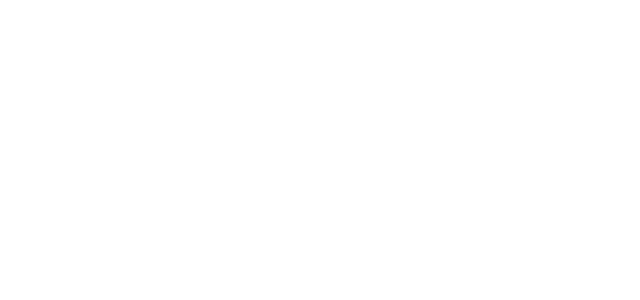
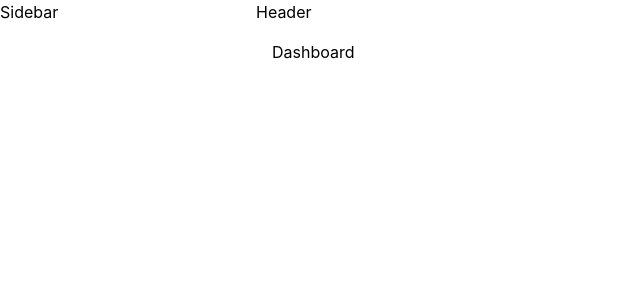
Before and after one commit to Mohammedali03/Planify, a React (Vite) app in the folder Client/: page /dashboard in a window 1280 px wide. Before the commit this address had no page. Shown: the top 300 px of the page, without its empty margins (0-640 px from the left). Built offline with nearby package versions, Linux system fonts and the light colour scheme.

Commit message:
set up layout structure

```diff
--- a/Client/src/App.jsx
+++ b/Client/src/App.jsx
@@ -4,6 +4,8 @@
 import Home from "./components/Home";
 import Signup from "./components/Signup";
 import Login from "./components/Login";
+import Layout from "./components/Layout";
+import Dashboard from "./components/Dashboard";
 
 const App = () => {
   return (
@@ -11,6 +13,9 @@
       <Route path="/" element={<Home />} />
       <Route path="/signup" element={<Signup />} />
       <Route path="/login" element={<Login />} />
+      <Route path="/dashboard" element={<Layout />}>
+        <Route index element={<Dashboard />} />
+      </Route>
     </Routes>
   );
 };
--- /dev/null
+++ b/Client/src/components/Dashboard.jsx
@@ -0,0 +1,7 @@
+import React from "react";
+
+const Dashboard = () => {
+  return <div>Dashboard</div>;
+};
+
+export default Dashboard;
--- /dev/null
+++ b/Client/src/components/Header.jsx
@@ -0,0 +1,7 @@
+import React from "react";
+
+const Header = () => {
+  return <div>Header</div>;
+};
+
+export default Header;
--- /dev/null
+++ b/Client/src/components/Layout.jsx
@@ -0,0 +1,23 @@
+import React from "react";
+import Sidebar from "./Sidebar";
+import Header from "./Header";
+import { Outlet } from "react-router-dom";
+
+const Layout = () => {
+  return (
+    <div className="flex h-screen">
+      <div className="w-64">
+        <Sidebar />
+      </div>
+      <div className="flex-1 flex flex-col">
+        <Header />
+
+        <main className="p-4 flex-1 overflow-y-auto">
+          <Outlet />
+        </main>
+      </div>
+    </div>
+  );
+};
+
+export default Layout;
--- /dev/null
+++ b/Client/src/components/Sidebar.jsx
@@ -0,0 +1,7 @@
+import React from "react";
+
+const Sidebar = () => {
+  return <div>Sidebar</div>;
+};
+
+export default Sidebar;
```
